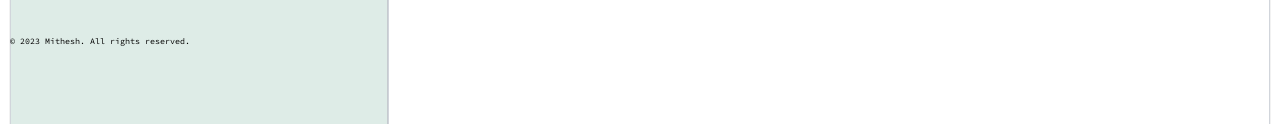
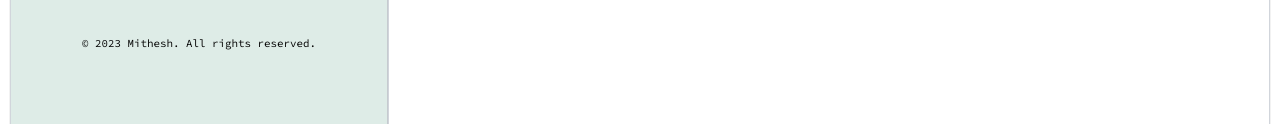
Before and after one commit to Mithesh-B/Safe_Walk, a website: page index.html in a window 1280 px wide. Shown: the part 493-617 px from the top of the page. Drawn offline with nearby package versions, Linux system fonts and the light colour scheme.

Commit message:
add footer style

```diff
--- a/styles.css
+++ b/styles.css
@@ -254,6 +254,11 @@ select {
   font-weight: bold;
 }
 
+footer{
+  text-align: center;
+
+  font-size: small;
+}
 
 .leaflet-popup .leaflet-popup-content-wrapper {
   box-shadow: rgba(0, 0, 0, 0.05) 0px 0px 0px 1px,
```
